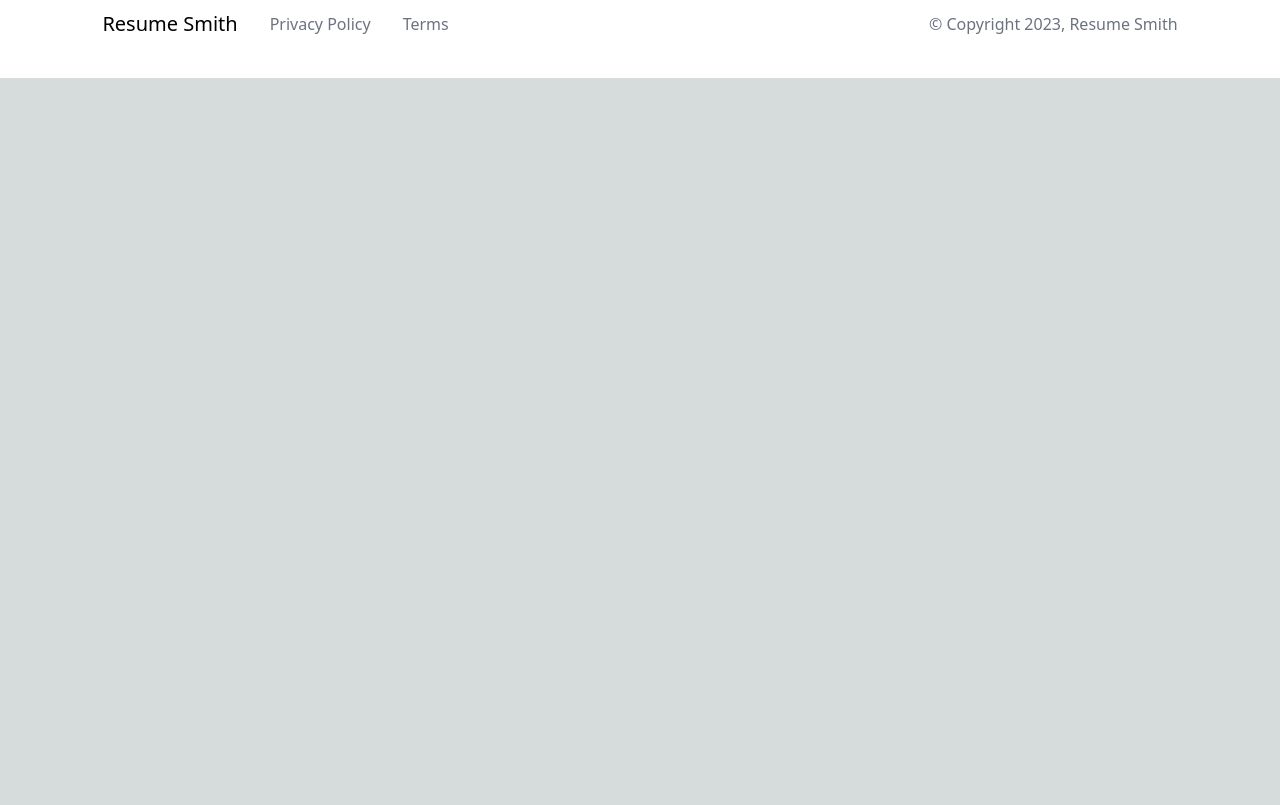
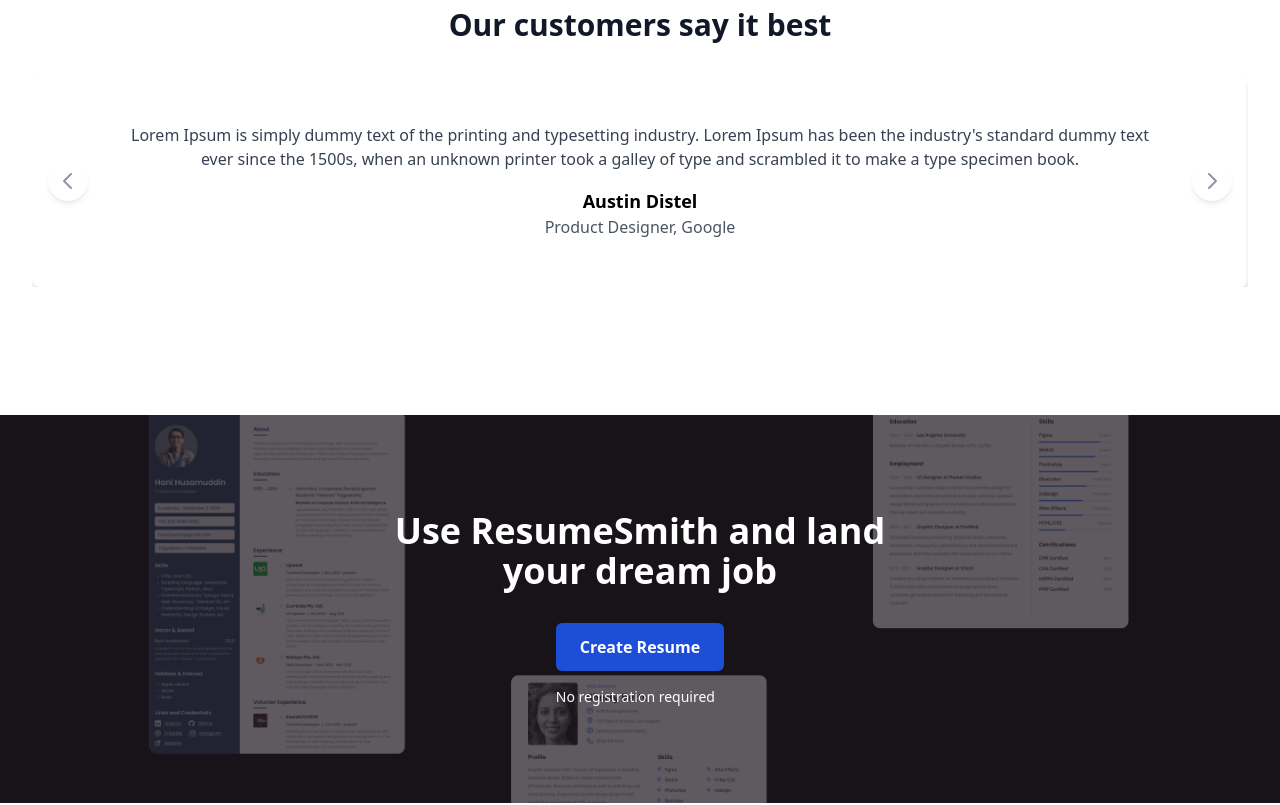
Before and after one commit to FloareDor/resume-smith, a Next.js app: page / in a window 1280 px wide. Shown: the part 1260-2065 px from the top of the page. Before the commit the page ends 1338 px from the top, so only its background shows below. Built offline with nearby package versions, Linux system fonts and the light colour scheme.

Commit message:
feat: added testimonials and create page

```diff
--- /dev/null
+++ b/src/components/Content/Create.tsx
@@ -0,0 +1,32 @@
+import { Element } from "react-scroll";
+import Image from "next/image";
+import createBg from "../../../public/images/create.png";
+
+const Create = () => {
+  return (
+    <Element name="create">
+      <div className="relative w-full py-16 md:py-24 lg:py-24">
+        <Image
+          src={createBg}
+          alt="Background Image"
+          layout="fill"
+          objectFit="cover"
+          quality={100}
+        />
+        <div className="relative flex flex-col items-center gap-8 px-4 sm:px-6 md:px-8 lg:px-[6.5%]">
+          <span className="font-bold text-lg sm:text-xl md:text-4xl text-center text-white">
+            Use ResumeSmith and land <br></br> your dream job
+          </span>
+          <div className="flex flex-col gap-4">
+            <button className="px-4 py-2 sm:px-6 sm:py-3 text-white font-semibold bg-blue-700 rounded-md transform transition-all duration-300 hover:scale-105 active:scale-100">
+              Create Resume
+            </button>
+            <span className="text-white text-sm">No registration required</span>
+          </div>
+        </div>
+      </div>
+    </Element>
+  );
+};
+
+export default Create;
--- a/src/components/Content/Home.tsx
+++ b/src/components/Content/Home.tsx
@@ -14,7 +14,7 @@
                             We harness the latest in AI to forge resumes that truly captivate and resonate with potential employers.
                         </span>
                         <div className="flex justify-center lg:justify-start">
-                            <button className="px-6 py-3 text-white bg-blue-700 rounded-md">
+                            <button className="px-6 py-3 text-white font-semibold bg-blue-700 rounded-md transform transition-all duration-300 hover:scale-105 active:scale-100">
                                 Format Resume
                             </button>
                         </div>
--- a/src/components/Content/Start.tsx
+++ b/src/components/Content/Start.tsx
@@ -4,19 +4,19 @@
 const Start = () => {
     return (
         <Element name='start'>
-            <div className="pt-12">
+            <div className="py-24">
                 <div className="flex flex-col gap-12 items-center px-[6.5%]">
                     <span className="text-2xl font-semibold text-center text-black max-w-[17rem] mx-auto">
                         Start by selecting a resume template design
                     </span>
                     <div className="grid grid-cols-1 sm:grid-cols-2 lg:grid-cols-3 gap-6">
-                        <div className="bg-gray-100 rounded-xl p-4 lg:p-8 sm:w-full lg:w-[350px]">
+                        <div className="bg-gray-100 rounded-xl p-4 lg:p-8 sm:w-full lg:w-[300px]">
                             <Image src={'/images/resume-1.png'} alt="resume-1" width={300} height={200} className="w-full h-auto" />
                         </div>
-                        <div className="bg-gray-100 rounded-xl p-4 lg:p-8 sm:w-full lg:w-[350px]">
+                        <div className="bg-gray-100 rounded-xl p-4 lg:p-8 sm:w-full lg:w-[300px]">
                             <Image src={'/images/resume-2.png'} alt="resume-2" width={300} height={200} className="w-full h-auto" />
                         </div>
-                        <div className="bg-gray-100 rounded-xl p-4 lg:p-8 sm:w-full lg:w-[350px]">
+                        <div className="bg-gray-100 rounded-xl p-4 lg:p-8 sm:w-full lg:w-[300px]">
                             <Image src={'/images/resume-3.png'} alt="resume-3" width={300} height={200} className="w-full h-auto" />
                         </div>
                     </div>
--- /dev/null
+++ b/src/components/Content/Testimonials/Testimonials.tsx
@@ -0,0 +1,111 @@
+import React, { useState, useRef, useEffect } from 'react';
+import TestimonialCard from './testimonialCard';
+import { Element } from 'react-scroll';
+
+const testimonials = [
+  {
+    quote: 'Lorem Ipsum is simply dummy text of the printing and typesetting industry. Lorem Ipsum has been the industry\'s standard dummy text ever since the 1500s, when an unknown printer took a galley of type and scrambled it to make a type specimen book.',
+    author: 'Austin Distel',
+    role: 'Product Designer, Google',
+	},
+	{
+		quote: 'Lorem Ipsum is simply dummy text of the printing and typesetting industry. Lorem Ipsum has been the industry\'s standard dummy text ever since the 1500s, when an unknown printer took a galley of type and scrambled it to make a type specimen book.',
+		author: 'Austin Distel',
+		role: 'Product Designer, Yahoo',
+	},
+	{
+		quote: 'Lorem Ipsum is simply dummy text of the printing and typesetting industry. Lorem Ipsum has been the industry\'s standard dummy text ever since the 1500s, when an unknown printer took a galley of type and scrambled it to make a type specimen book.',
+		author: 'Austin Distel',
+		role: 'Product Designer, Blizzard',
+	  },
+  // Add more testimonials here
+];
+
+const Testimonials: React.FC = () => {
+  const [currentIndex, setCurrentIndex] = useState(0);
+  const containerRef = useRef<HTMLDivElement>(null);
+
+  useEffect(() => {
+    const handleResize = () => {
+      if (containerRef.current) {
+        const containerWidth = containerRef.current.offsetWidth;
+        containerRef.current.scrollLeft = currentIndex * containerWidth;
+      }
+    };
+
+    window.addEventListener('resize', handleResize);
+    return () => window.removeEventListener('resize', handleResize);
+  }, [currentIndex]);
+
+  const handlePrev = () => {
+    if (currentIndex > 0) {
+      setCurrentIndex(currentIndex - 1);
+    }
+  };
+
+  const handleNext = () => {
+    if (currentIndex < testimonials.length - 1) {
+      setCurrentIndex(currentIndex + 1);
+    }
+  };
+
+  const scrollToIndex = (index: number) => {
+    if (containerRef.current) {
+      const containerWidth = containerRef.current.offsetWidth;
+      containerRef.current.scrollTo({
+        left: index * containerWidth,
+        behavior: 'smooth',
+      });
+    }
+  };
+
+  useEffect(() => {
+    scrollToIndex(currentIndex);
+  }, [currentIndex]);
+
+	return (
+
+		<Element name='testimonials'>
+			<div className="bg-white pt-20 pb-32">
+				<div className="max-w-7xl mx-auto px-4 sm:px-6 lg:px-8">
+					<h2 className="text-3xl font-extrabold text-gray-900 mb-8 text-center">Our customers say it best</h2>
+					<div className="relative">
+					<button
+						className="absolute top-1/2 left-4 transform -translate-y-1/2 bg-white opacity-75 hover:opacity-100 rounded-full p-2 shadow-md z-10  transition-colors duration-300"
+						onClick={handlePrev}
+					>
+						<svg className="w-6 h-6 text-gray-500" xmlns="http://www.w3.org/2000/svg" fill="none" viewBox="0 0 24 24" stroke="currentColor">
+						<path strokeLinecap="round" strokeLinejoin="round" strokeWidth={2} d="M15 19l-7-7 7-7" />
+						</svg>
+					</button>
+					<div className="flex overflow-x-hidden" ref={containerRef}>
+						{testimonials.map((testimonial, index) => (
+						<div
+							key={index}
+							className="w-full flex-shrink-0"
+							style={{ width: `${containerRef.current?.offsetWidth}px` }}
+						>
+							<TestimonialCard
+							quote={testimonial.quote}
+							author={testimonial.author}
+							role={testimonial.role}
+							/>
+						</div>
+						))}
+					</div>
+					<button
+						className="absolute top-1/2 right-4 transform -translate-y-1/2 bg-white opacity-75 hover:opacity-100 rounded-full p-2 shadow-md z-10  transition-colors duration-300"
+						onClick={handleNext}
+					>
+						<svg className="w-6 h-6 text-gray-500" xmlns="http://www.w3.org/2000/svg" fill="none" viewBox="0 0 24 24" stroke="currentColor">
+						<path strokeLinecap="round" strokeLinejoin="round" strokeWidth={2} d="M9 5l7 7-7 7" />
+						</svg>
+					</button>
+					</div>
+				</div>
+			</div>
+		</Element>
+  );
+};
+
+export default Testimonials;
--- /dev/null
+++ b/src/components/Content/Testimonials/testimonialCard.tsx
@@ -0,0 +1,23 @@
+import React from 'react';
+
+interface TestimonialCardProps {
+  quote: string;
+  author: string;
+  role: string;
+}
+
+const TestimonialCard: React.FC<TestimonialCardProps> = ({ quote, author, role }) => {
+  return (
+    <div className="bg-white p-6 lg:px-24 lg:py-12 rounded-lg shadow-md">
+      <p className="text-gray-700 mb-4 text-center">{quote}</p>
+      <div className="flex items-center justify-center">
+        <div>
+          <h4 className="text-lg text-black font-semibold text-center">{author}</h4>
+          <p className="text-gray-600 text-center">{role}</p>
+        </div>
+      </div>
+    </div>
+  );
+};
+
+export default TestimonialCard;
--- a/src/components/Footer/Footer.tsx
+++ b/src/components/Footer/Footer.tsx
@@ -2,7 +2,7 @@
 
 const Footer = () => {
   return (
-    <div className="py-6 md:py-10 px-4 md:px-[8%]">
+    <div className="py-6 md:py-12 px-4 md:px-[8%]">
       <div className="flex flex-col gap-6 md:gap-12">
         <div className="flex flex-col md:flex-row justify-start items-center gap-4 md:gap-8">
           <span className="text-gray-500">Follow us</span>
--- a/src/components/Navbar/Navbar.tsx
+++ b/src/components/Navbar/Navbar.tsx
@@ -34,7 +34,7 @@
         <div className="hidden md:flex flex-wrap items-center gap-4 md:gap-8">
           <NavItem href='start' title='Features' />
           <NavItem href='start' title='Templates' />
-          <NavItem href='start' title='Testimonials' />
+          <NavItem href='testimonials' title='Testimonials' />
         </div>
 
         <div className="hidden md:flex flex-wrap items-center gap-4 md:gap-8">
--- a/src/pages/index.tsx
+++ b/src/pages/index.tsx
@@ -2,6 +2,8 @@
 import Footer from "@/components/Footer/Footer";
 import Home from "@/components/Content/Home";
 import Start from "@/components/Content/Start";
+import Testimonials from "@/components/Content/Testimonials/Testimonials";
+import Create from "@/components/Content/Create";
 
 const home = () => {
   return (
@@ -9,6 +11,8 @@
       <Navbar />
       <Home />
       <Start />
+      <Testimonials />
+      <Create />
       <Footer />
     </div>
   )
```
Also changed, not shown: public/images/create.png (added).
